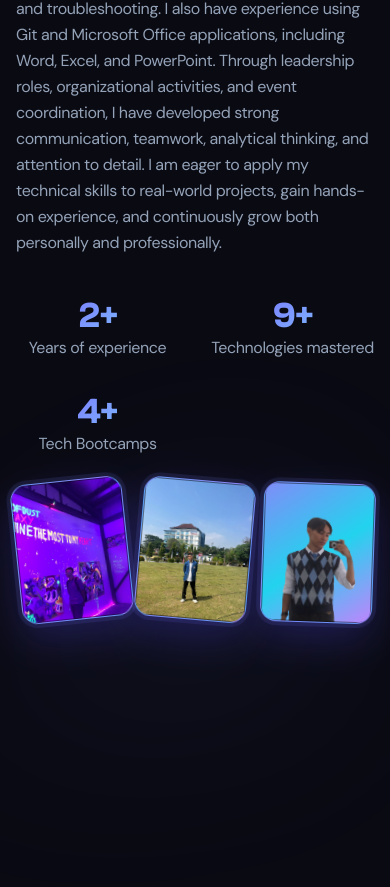
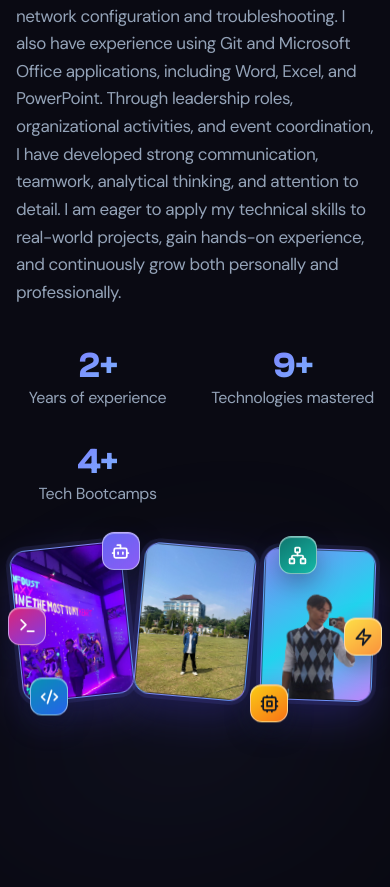
Before and after one commit to haikal1100000-netizen/developer-portfolio-2, a Next.js app: page / in a window 390 px wide. Shown: the part 1837-2724 px from the top of the page. Built offline with nearby package versions, Linux system fonts and the light colour scheme.

Commit message:
Enhance About photo gallery
Add animated technology icons around the photos, enlarge the gallery images, and slightly increase the About text size.

Co-authored-by: Copilot <223556219+Copilot@users.noreply.github.com>

```diff
--- a/src/pages/index.tsx
+++ b/src/pages/index.tsx
@@ -12,6 +12,9 @@ import {
   Github,
   Linkedin,
   Instagram,
+  Bot,
+  Zap,
+  Terminal,
 } from "lucide-react";
 import { TriangleDownIcon } from "@radix-ui/react-icons";
 import Spline from "@splinetool/react-spline";
@@ -339,7 +342,7 @@ export default function Home() {
                 <h2 className="text-3xl font-semibold tracking-tight text-foreground xl:text-4xl">
                   About Me
                 </h2>
-                <p className="max-w-5xl text-base leading-relaxed tracking-tight text-muted-foreground md:text-lg">
+                <p className="max-w-5xl text-[17px] leading-relaxed tracking-tight text-muted-foreground md:text-[19px]">
                   I am passionate about technology, problem-solving, and
                   innovation, with practical knowledge of Python, Java,
                   Object-Oriented Programming (OOP), HTML, CSS, and basic
@@ -371,6 +374,26 @@ export default function Home() {
               </div>
             </div>
             <div className={styles.aboutGallery}>
+              <div className={styles.aboutTechElements} aria-hidden="true">
+                <span className={cn(styles.aboutTechBadge, styles.aboutRobot)}>
+                  <Bot />
+                </span>
+                <span className={cn(styles.aboutTechBadge, styles.aboutElectric)}>
+                  <Zap />
+                </span>
+                <span className={cn(styles.aboutTechBadge, styles.aboutCode)}>
+                  <Code2 />
+                </span>
+                <span className={cn(styles.aboutTechBadge, styles.aboutNetwork)}>
+                  <Network />
+                </span>
+                <span className={cn(styles.aboutTechBadge, styles.aboutChip)}>
+                  <Cpu />
+                </span>
+                <span className={cn(styles.aboutTechBadge, styles.aboutTerminal)}>
+                  <Terminal />
+                </span>
+              </div>
               <div
                 className={cn(styles.aboutPhotoFrame, styles.aboutEventPhoto)}
               >
--- a/src/styles/Home.module.css
+++ b/src/styles/Home.module.css
@@ -35,19 +35,91 @@
     gap: 2.5rem;
 }
 .aboutGallery {
+    position: relative;
     display: grid;
     grid-template-columns: repeat(3, minmax(0, 1fr));
     align-items: center;
     gap: 1rem;
     width: 100%;
-    max-width: 780px;
-    margin-inline: auto;
+    max-width: 840px;
+    margin: 1rem auto 1.5rem;
+}
+.aboutTechElements {
+    position: absolute;
+    z-index: 5;
+    inset: 0;
+    pointer-events: none;
+}
+.aboutTechBadge {
+    position: absolute;
+    display: grid;
+    width: 48px;
+    height: 48px;
+    place-items: center;
+    border: 1px solid rgb(255 255 255 / 0.5);
+    border-radius: 15px;
+    color: white;
+    box-shadow:
+        0 10px 24px rgb(15 23 42 / 0.35),
+        inset 0 1px rgb(255 255 255 / 0.35);
+    animation: aboutTechFloat 4s ease-in-out infinite;
+}
+.aboutTechBadge svg {
+    width: 23px;
+    height: 23px;
+    stroke-width: 2.2;
+}
+.aboutRobot {
+    top: -20px;
+    left: 25%;
+    background: linear-gradient(145deg, #6366f1, #8b5cf6);
+}
+.aboutElectric {
+    top: 42%;
+    right: -16px;
+    color: #111827;
+    background: linear-gradient(145deg, #fde047, #fb923c);
+    animation-delay: -1.3s;
+}
+.aboutCode {
+    bottom: -18px;
+    left: 8%;
+    background: linear-gradient(145deg, #0891b2, #2563eb);
+    animation-delay: -2.5s;
+}
+.aboutNetwork {
+    top: -21px;
+    right: 18%;
+    background: linear-gradient(145deg, #0f766e, #14b8a6);
+    animation-delay: -0.8s;
+}
+.aboutChip {
+    right: 27%;
+    bottom: -22px;
+    color: #111827;
+    background: linear-gradient(145deg, #facc15, #f97316);
+    animation-delay: -1.8s;
+}
+.aboutTerminal {
+    top: 39%;
+    left: -19px;
+    background: linear-gradient(145deg, #db2777, #7c3aed);
+    animation-delay: -2.8s;
+}
+@keyframes aboutTechFloat {
+    0%,
+    100% {
+        translate: 0 0;
+    }
+    50% {
+        translate: 0 -7px;
+    }
 }
 .aboutPhotoFrame {
     position: relative;
     overflow: hidden;
     width: 100%;
-    height: clamp(140px, 28vw, 260px);
+    height: clamp(155px, 30vw, 285px);
     padding: 8px;
     border: 1px solid hsl(var(--primary) / 0.6);
     border-radius: 1.35rem;
@@ -121,8 +193,39 @@
     .aboutGallery {
         gap: 0.65rem;
     }
+    .aboutTechBadge {
+        width: 38px;
+        height: 38px;
+        border-radius: 12px;
+    }
+    .aboutTechBadge svg {
+        width: 19px;
+        height: 19px;
+    }
+    .aboutRobot {
+        top: -17px;
+        left: 24%;
+    }
+    .aboutElectric {
+        right: -8px;
+    }
+    .aboutCode {
+        bottom: -15px;
+        left: 4%;
+    }
+    .aboutNetwork {
+        top: -17px;
+        right: 16%;
+    }
+    .aboutChip {
+        right: 24%;
+        bottom: -18px;
+    }
+    .aboutTerminal {
+        left: -8px;
+    }
     .aboutPhotoFrame {
-        height: clamp(120px, 36vw, 190px);
+        height: clamp(130px, 39vw, 205px);
         padding: 5px;
         border-radius: 1rem;
     }
@@ -135,7 +238,8 @@
 @media (prefers-reduced-motion: reduce) {
     .aboutEventPhoto,
     .aboutCampusPhoto,
-    .aboutPortraitPhoto {
+    .aboutPortraitPhoto,
+    .aboutTechBadge {
         animation: none;
     }
 }
```
